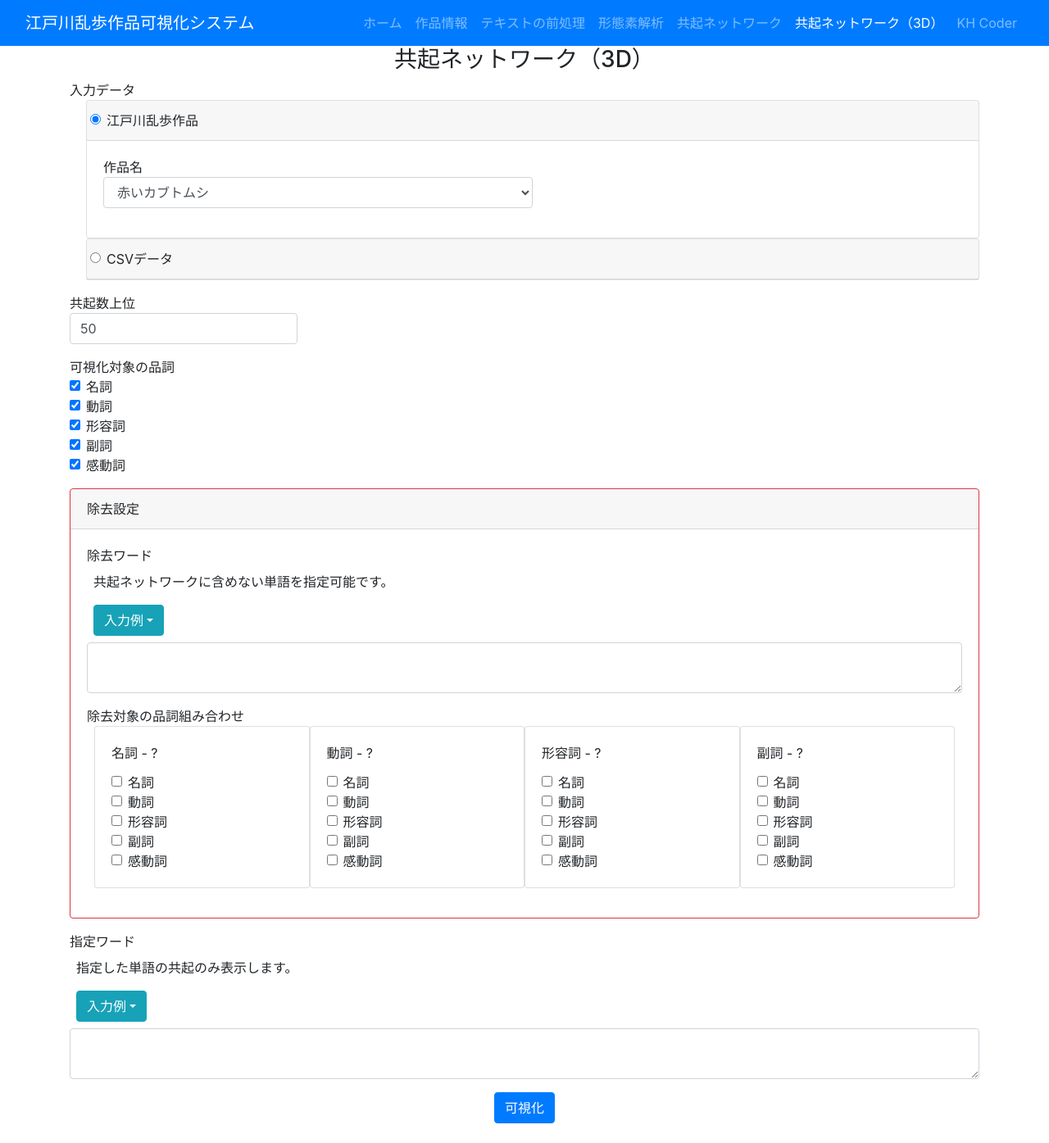
After one commit to takeYY/Gitai, a Flask app: page /co-oc_3D-network in a window 1280 px wide. The commit adds this page. Shown: the whole page at 82% size. Run offline with Flask 2, Linux system fonts and the light colour scheme; some libraries are stand-ins or nearby versions.

Commit message:
3D共起ネットワークの機能追加

```diff
--- a/app.py
+++ b/app.py
@@ -1,3 +1,4 @@
+from co_oc_3d_network import create_3d_network
 from flask import Flask, flash, render_template, request, redirect, url_for, send_file, send_from_directory
 from waitress import serve
 from get_data import get_hinshi_dict, get_khcoder_df, get_basic_data, get_novels_tuple, get_edogawa_merge_df, dict_in_list2csv
@@ -140,6 +141,83 @@ def show_co_oc_network(file_name):
     return send_file(f'tmp/{file_name}.html')
 
 
+@app.route('/co-oc_3D-network', methods=['GET', 'POST'])
+def co_oc_3d_network():
+    """
+    3Dの共起ネットワーク
+
+    """
+    # 基本情報
+    basic_data = get_basic_data(
+        title='共起ネットワーク（3D）', active_url='co-oc_3d_network')
+    # 江戸川乱歩作品関連の情報
+    hinshi_dict = get_hinshi_dict()
+    edogawa_data = dict(hinshi_dict=get_hinshi_dict(),
+                        name_file=get_novels_tuple(col1='name', col2='file_name'))
+
+    if request.method == 'GET':
+        return render_template('co-oc_3d_network.html', basic_data=basic_data, edogawa_data=edogawa_data)
+
+    # 利用者から送られてきた情報
+    number = int(request.form['number'])
+    hinshi_eng = request.form.getlist('hinshi')
+    hinshi_jpn = [hinshi_dict.get(k) for k in hinshi_eng]
+    remove_words = request.form['remove-words']
+    remove_combi_meishi = request.form.getlist('remove-combi-meishi')
+    remove_combi_doushi = request.form.getlist('remove-combi-doushi')
+    remove_combi_keiyoushi = request.form.getlist('remove-combi-keiyoushi')
+    remove_combi_fukushi = request.form.getlist('remove-combi-fukushi')
+    remove_combi_dict = dict(meishi=remove_combi_meishi, doushi=remove_combi_doushi,
+                             keiyoushi=remove_combi_keiyoushi, fukushi=remove_combi_fukushi)
+    target_words = request.form['target-words']
+    # エラーの有無判定
+    error = False
+    # 入力データ
+    input_type = request.form['input_type']
+    if input_type == 'csv':
+        if request.form.get('previous_file_name'):
+            name = request.form['previous_file_name']
+            file_name = request.form['previous_file_path']
+        else:
+            name, file_name, error = get_csv_filename(app, request)
+    else:
+        # 利用者から送られてきた情報を基にデータ整理
+        name, file_name = request.form['name'].split('-')
+    name = name.replace(' ', '')
+    # 品詞が1つも選択されなかった場合
+    if not hinshi_eng:
+        flash('品詞が選択されていません。', 'error')
+        error = True
+    # 共起数が0以下だった場合
+    if number < 1:
+        flash('共起数が少なすぎます。', 'error')
+        error = True
+    # errorがあれば
+    if error:
+        sent_error_data = dict(input_type=input_type, name=name, number=number, hinshi=hinshi_jpn, hinshi_eng=hinshi_eng,
+                               remove_words=remove_words, remove_combi=remove_combi_dict, target_words=target_words)
+        return render_template('co-oc_3d_network.html', basic_data=basic_data, edogawa_data=edogawa_data, sent_data=sent_error_data)
+    # 共起ネットワーク作成
+    try:
+        csv_file_name, co_oc_df = create_network(file_name=file_name, target_hinshi=hinshi_jpn, target_num=number,
+                                                 remove_words=remove_words, remove_combi=remove_combi_dict,
+                                                 target_words=target_words, input_type=input_type, is_used_3d=True)
+        html_file_name = create_3d_network(co_oc_df, number)
+    except:
+        flash('ファイル形式が正しくありません。（入力形式に沿ってください）', 'error')
+        sent_error_data = dict(input_type=input_type, name=name, number=number, hinshi=hinshi_jpn, hinshi_eng=hinshi_eng,
+                               remove_words=remove_words, remove_combi=remove_combi_dict, target_words=target_words)
+        return render_template('co-oc_3d_network.html', basic_data=basic_data, edogawa_data=edogawa_data, sent_data=sent_error_data)
+    # 利用者から送られてきた情報を基に送る情報
+    sent_data = dict(input_type=input_type, name=name, prev_csv_name=file_name, file_name=csv_file_name, html_file_name=html_file_name, number=number, hinshi=hinshi_jpn, hinshi_eng=hinshi_eng,
+                     remove_words=remove_words, remove_combi=remove_combi_dict, target_words=target_words, co_oc_df=co_oc_df)
+
+    try:
+        return render_template('co-oc_3d_network.html', basic_data=basic_data, edogawa_data=edogawa_data, sent_data=sent_data)
+    except:
+        return redirect(url_for('co_oc_3d_network'))
+
+
 @app.route('/khcoder', methods=['GET', 'POST'])
 def khcoder():
     """
--- a/requirements.txt
+++ b/requirements.txt
@@ -8,3 +8,6 @@ mecab-python3==0.7
 gensim
 pyknp
 timeout-decorator
+matplotlib
+networkx
+plotly
--- /dev/null
+++ b/templates/co-oc_3d_network.html
@@ -0,0 +1,331 @@
+{% extends "layout.html" %}
+{% block content %}
+<div class='container pb-4'>
+  <h3 class='text-center'>{{ basic_data.get('title') }}</h3>
+
+  <!--
+  ----- 作品検索フォーム -----
+  -->
+  <form action='/co-oc_3D-network' method='post' enctype=multipart/form-data>
+    <label class='form-check-label' for='input_type'>入力データ</label>
+    <div class='accordion mb-3' id='input-accordion'>
+      <div class='form-check'>
+        <div class='card'>
+          <div class='card-header pl-4' class='edogawa-header'>
+            <input class='form-check-input' type='radio' name='input_type' value='edogawa' id='input-edogawa'
+            {{ 'checked' if sent_data and sent_data.get('input_type')=='edogawa' or not sent_data else '' }}
+            data-toggle='collapse' data-target='#edogawa-collapse' aria-expanded='true' aria-controls='edogawa-collapse'>
+            <label class='form-check-label' for='input-edogawa'>江戸川乱歩作品</label>
+          </div>
+          <div id='edogawa-collapse' class='collapse {{ "show" if sent_data and sent_data.get("input_type")=="edogawa" or not sent_data else ""}}' aria-labelledby='edogawa-header' data-parent='#input-accordion'>
+            <div class='card-body'>
+            <!--
+            ----- 作品名（江戸川乱歩作品で分析） ------
+            -->
+              <div class='form-group w-50'>
+                <label for='name' class='form-check-label'>作品名</label>
+                <select name='name' class='form-control' id='edogawa-works'>
+                  {% for name, file in edogawa_data.get('name_file') %}
+                  <option value={{name}}-{{file}} {{'selected' if sent_data and sent_data.get('name')==name else '' }}>{{name}}
+                  </option>
+                  {% endfor %}
+                </select>
+              </div>
+            </div>
+          </div>
+        </div>
+
+        <!--
+        ----- 任意のCSVデータで分析 -----
+        -->
+        <div class='card'>
+          <div class='card-header pl-4' class='csv-header'>
+            <input class='form-check-input' type='radio' name='input_type' value='csv' id='input-csv'
+            {{ 'checked' if sent_data and sent_data.get('input_type')=='csv' else '' }}
+            data-toggle='collapse' data-target='#csv-collapse' aria-expanded='true' aria-controls='csv-collapse'>
+            <label class='form-check-label' for='input-csv'>CSVデータ</label>
+          </div>
+          <div id='csv-collapse' class='collapse {{ "show" if sent_data and sent_data.get("input_type")=="csv" else ""}}' aria-labelledby='csv-header' data-parent='#input-accordion'>
+            <div class='card-body'>
+              <div class='form-group'>
+                <p><a href={{ url_for('morphological') }} target=_blank>形態素解析</a>によって得られたcsvデータが対象（最大16MBまで）</p>
+                <!--
+                ----- 入力形式 -----
+                -->
+                <button class='btn btn-info dropdown-toggle' aria-controls='csv-sample' aria-expanded='false'
+                  data-target='#csv-sample' data-toggle='collapse' type='button'>入力形式</button>
+                <div id='csv-sample' class='collapse'>
+                  <div class='bs-callout bs-callout-info mt-0 py-1'>
+                    <p>
+                    例1）<br>
+                    表層形,品詞,原形<br>
+                    すもも,名詞,すもも<br>
+                    も,助詞,も<br>
+                    もも,名詞,もも<br>
+                    も,助詞,も<br>
+                    もも,名詞,もも<br><br>
+                    例2）<br>
+                    見出し,品詞,原形<br>
+                    くるま,名詞,くるま<br>
+                    で,助詞,で<br>
+                    まつ,動詞,まつ
+                    </p>
+                  </div>
+                </div>
+                <!--
+                ----- ファイル選択 -----
+                -->
+                <div class='form-group'>
+                  <div class='input-group'>
+                    <div class='custom-file'>
+                      <input type='file' name='file' class='custom-file-input' id='inputFile'>
+                      <label class='custom-file-label' for='inputFile' data-browse='参照'>
+                      {{ sent_data.get('name') if sent_data and sent_data.get('input_type')=='csv' and sent_data.get('name')
+                      else 'ファイルを選択...' }}
+                      </label>
+                    </div>
+                    <div class='input-group-append'>
+                      <button type='button' class='btn btn-outline-secondary input-group-text' id='inputFileReset'>取消</button>
+                    </div>
+                  </div>
+                </div>
+              </div>
+            </div>
+          </div>
+        </div>
+      </div>
+    </div>
+
+    <!--
+    ----- 表示する共起数上位 -----
+    -->
+    <div class='form-group w-25'>
+      <label for='number' class='form-check-label'>共起数上位</label>
+      <input type='number' class='form-control' name='number' value={{ sent_data.get('number') if sent_data else 50 }}>
+    </div>
+
+    <!--
+    ----- 可視化対象の品詞 -----
+    -->
+    <div class='form-group'>
+      <label for='hinshi' class='form-check-label'>可視化対象の品詞</label>
+      {% for key, value in edogawa_data.get('hinshi_dict').items() %}
+      <div class='form-check'>
+        <input type='checkbox' name='hinshi' value={{key}} id={{key}} class='form-check-input' {{'checked' if
+        (sent_data and value in sent_data.get('hinshi') or not sent_data) else '' }}>
+        <label for={{key}} class='form-check-label'>{{value}}</label>
+      </div>
+      {% endfor %}
+    </div>
+
+    <!--
+    ----- 除去設定 -----
+    -->
+    <div class='card border-danger mb-3'>
+      <div class='card-header'>除去設定</div>
+      <div class='card-body'>
+        <!--
+        ----- 除去ワード -----
+        -->
+        <div class='form-group'>
+          <label for='remove-word' class='form-check-label'>除去ワード</label>
+          <div class='p-2'>
+            <p>共起ネットワークに含めない単語を指定可能です。</p>
+            <button class='btn btn-info dropdown-toggle' aria-controls='remove-word-sample' aria-expanded='false'
+              data-target='#remove-word-sample' data-toggle='collapse' type='button'>入力例</button>
+            <div id='remove-word-sample' class='collapse'>
+              <div class='bs-callout bs-callout-info mt-0 py-1'>
+                <p>
+                二十面相<br>
+                明智
+                </p>
+              </div>
+            </div>
+          </div>
+          <textarea class='form-control' rows=2
+            name='remove-words'>{{ sent_data.get('remove_words') if sent_data else ''}}</textarea>
+        </div>
+
+        <!--
+        ----- 除去対象の品詞組み合わせ -----
+        -->
+        <div class='form-group'>
+          <label class='form-check-label'>除去対象の品詞組み合わせ</label>
+          <div class='row px-4'>
+            <!--
+            ----- 名詞 -----
+            -->
+            <div class='col-3 card card-body'>
+              <div class='card-title'>名詞 - ?</div>
+              {% for key, value in edogawa_data.get('hinshi_dict').items() %}
+              <div class='form-check'>
+                <input type='checkbox' name='remove-combi-meishi' value={{value}} id=meishi-{{key}} class='form-check-input'
+                {{ 'checked' if ( sent_data and value in sent_data.get('remove_combi', {}).get('meishi', {}) ) else '' }}>
+                <label for=meishi-{{key}} class='form-check-label'>{{value}}</label>
+              </div>
+              {% endfor %}
+            </div>
+            <!--
+            ----- 動詞 -----
+            -->
+            <div class='col-3 card card-body'>
+              <div class='card-title'>動詞 - ?</div>
+              {% for key, value in edogawa_data.get('hinshi_dict').items() %}
+              <div class='form-check'>
+                <input type='checkbox' name='remove-combi-doushi' value={{value}} id=doushi-{{key}} class='form-check-input'
+                {{ 'checked' if ( sent_data and value in sent_data.get('remove_combi', {}).get('doushi', {}) ) else '' }}>
+                <label for=doushi-{{key}} class='form-check-label'>{{value}}</label>
+              </div>
+              {% endfor %}
+            </div>
+            <!--
+            ----- 形容詞 -----
+            -->
+            <div class='col-3 card card-body'>
+              <div class='card-title'>形容詞 - ?</div>
+              {% for key, value in edogawa_data.get('hinshi_dict').items() %}
+              <div class='form-check'>
+                <input type='checkbox' name='remove-combi-keiyoushi' value={{value}} id=keiyoushi-{{key}} class='form-check-input'
+                {{ 'checked' if ( sent_data and value in sent_data.get('remove_combi', {}).get('keiyoushi', {}) ) else '' }}>
+                <label for=keiyoushi-{{key}} class='form-check-label'>{{value}}</label>
+              </div>
+              {% endfor %}
+            </div>
+            <!--
+            ----- 副詞 -----
+            -->
+            <div class='col-3 card card-body'>
+              <div class='card-title'>副詞 - ?</div>
+              {% for key, value in edogawa_data.get('hinshi_dict').items() %}
+              <div class='form-check'>
+                <input type='checkbox' name='remove-combi-fukushi' value={{value}} id=fukushi-{{key}} class='form-check-input'
+                {{ 'checked' if ( sent_data and value in sent_data.get('remove_combi', {}).get('fukushi', {}) ) else '' }}>
+                <label for=fukushi-{{key}} class='form-check-label'>{{value}}</label>
+              </div>
+              {% endfor %}
+            </div>
+          </div>
+        </div>
+      </div>
+    </div>
+
+    <!--
+    ----- 指定ワード -----
+    -->
+    <div class='form-group'>
+      <label for='target-word' class='form-check-label'>指定ワード</label>
+      <div class='p-2'>
+        <p>指定した単語の共起のみ表示します。</p>
+        <button class='btn btn-info dropdown-toggle' aria-controls='target-word-sample' aria-expanded='false'
+          data-target='#target-word-sample' data-toggle='collapse' type='button'>入力例</button>
+        <div id='target-word-sample' class='collapse'>
+          <div class='bs-callout bs-callout-info mt-0 py-1'>
+            <p>
+            怪人<br>
+            面相
+            </p>
+          </div>
+        </div>
+      </div>
+      <textarea class='form-control' rows=2
+        name='target-words'>{{ sent_data.get('target_words') if sent_data else ''}}</textarea>
+    </div>
+
+    <!--
+    ----- 隠しフィールド -----
+    -->
+    {% if sent_data and sent_data.get('input_type')=='csv' and sent_data.get('prev_csv_name') %}
+    <input type='hidden' name='previous_file_name' value={{ sent_data.get('name') }}>
+    <input type='hidden' name='previous_file_path' value={{ sent_data.get('prev_csv_name') }}>
+    {% endif %}
+
+    <!--
+    ----- 可視化ボタン -----
+    -->
+    <div class='text-center'>
+      <button type='submit' class='btn btn-primary'>可視化</button>
+    </div>
+  </form>
+
+
+  <!--
+  ----- 共起ネットワーク結果 -----
+  -->
+  {% if sent_data and sent_data.get('file_name') %}
+  <!--
+  ----- 検索条件の表示 -----
+  -->
+  <hr>
+  <div class='my-2'>
+    <p>入力データ：{{ sent_data.get('name') }}</p>
+    <p>共起数上位：{{ sent_data.get('number') }}</p>
+    <p>可視化対象の品詞：{{ ', '.join(sent_data.get('hinshi')) }}</p>
+    <p class={{ '' if sent_data.get('remove_words') else 'text-danger' }}>
+      {{ '除去ワード：' + ( ', '.join(sent_data.get('remove_words').split('\r\n')) if sent_data.get('remove_words') else '除去ワードなし' ) }}
+    </p>
+    <p class={{ '' if sent_data.get('target_words') else 'text-danger' }}>
+      {{ '指定ワード：' + ( ', '.join(sent_data.get('target_words').split('\r\n')) if sent_data.get('target_words') else '指定ワードなし' ) }}
+    </p>
+  </div>
+
+  <!--
+  ----- 共起ネットワークのグラフ -----
+  -->
+  <div class='border embed-responsive embed-responsive-16by9'>
+    <iframe src={{ url_for('show_co_oc_network', file_name=sent_data.get('html_file_name')) }}></iframe>
+  </div>
+  <hr>
+
+  <!--
+  ----- テーブル情報 -----
+  -->
+  <button class='btn btn-primary' data-toggle='collapse' data-target='#co-oc-table'
+  aria-expand='false' aria-controls='co-oc-table'>テーブル表示</button>
+  <div id='co-oc-table' class='collapse'>
+    <!--
+    ----- csvダウンロードボタン -----
+    -->
+    <div class='float-right'>
+      <form action='/download/csv' method='post'>
+        <input type='hidden' name='dir_path' value=tmp>
+        <input type='hidden' name='file_name' value={{ sent_data.get('file_name') }}>
+        <input type='hidden' name='new_name'
+          value={{ sent_data.get('name') }}_{{ '-'.join(sent_data.get('hinshi')) }}_{{ sent_data.get('number') }}>
+        <button type='submit' class='btn btn-primary'>CSVダウンロード</button>
+      </form>
+    </div>
+
+    <!--
+    ----- テーブルデータ表示 -----
+    -->
+    <div class='my-2'>
+      <table class='table table-sm table-striped table-hover'>
+        <thead class='thead-dark'>
+          <tr>
+            <th>NO.</th>
+            <th>first</th>
+            <th>first_type</th>
+            <th>second</th>
+            <th>second_type</th>
+            <th>count</th>
+          </tr>
+        </thead>
+        {% for index, rows in sent_data.get('co_oc_df')[:sent_data.get('number')].iterrows() %}
+        <tr>
+          <td>{{ index+1 }}</td>
+          <td>{{ rows['first'] }}</td>
+          <td>{{ rows['first_type'] }}</td>
+          <td>{{ rows['second'] }}</td>
+          <td>{{ rows['second_type'] }}</td>
+          <td>{{ rows['count'] }}</td>
+        </tr>
+        {% endfor %}
+        <tr>
+          <td colspan={{ 1 + (sent_data.get('co_oc_df').columns | length) }} class='text-center text-danger'>《以下略》</td>
+        </tr>
+      </table>
+    </div>
+  </div>
+  {% endif %}
+</div>
+{% endblock %}
--- a/templates/layout.html
+++ b/templates/layout.html
@@ -57,6 +57,10 @@
               url_for('co_occurrence_network') }}>共起ネットワーク</a>
           </li>
           <li class="nav-item">
+            <a class="nav-link {{ 'active' if basic_data.get('active_url') == 'co-oc_3d_network' else '' }}" href={{
+              url_for('co_oc_3d_network') }}>共起ネットワーク（3D）</a>
+          </li>
+          <li class="nav-item">
             <a class="nav-link {{ 'active' if basic_data.get('active_url') == 'KH-coder' else '' }}" href={{
               url_for('khcoder') }}>KH Coder</a>
           </li>
```
Also changed, not shown: co_oc_3d_network.py (added, +222 -0 lines), co_oc_network.py (+5 -4 lines), 1 other file.
